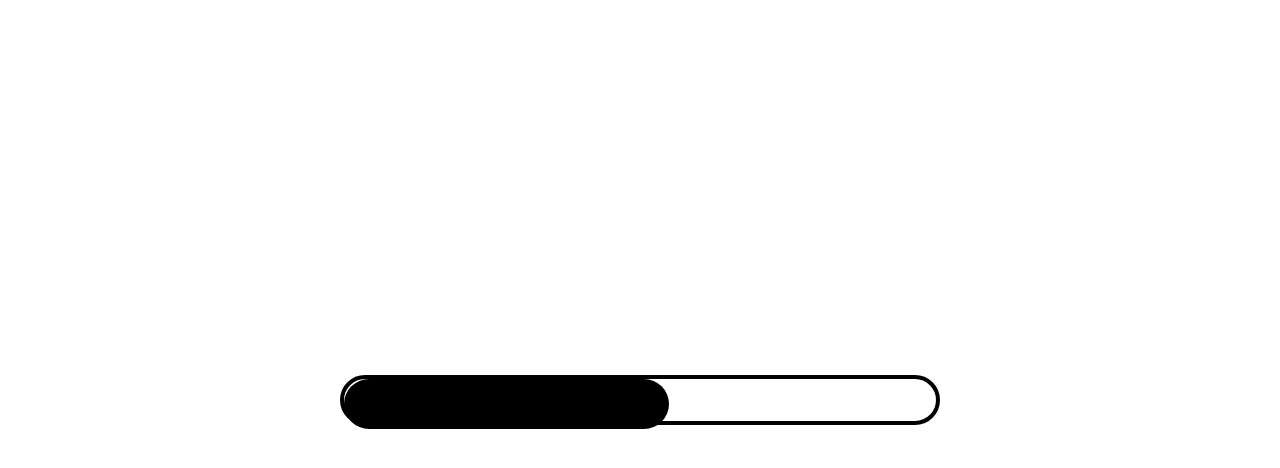
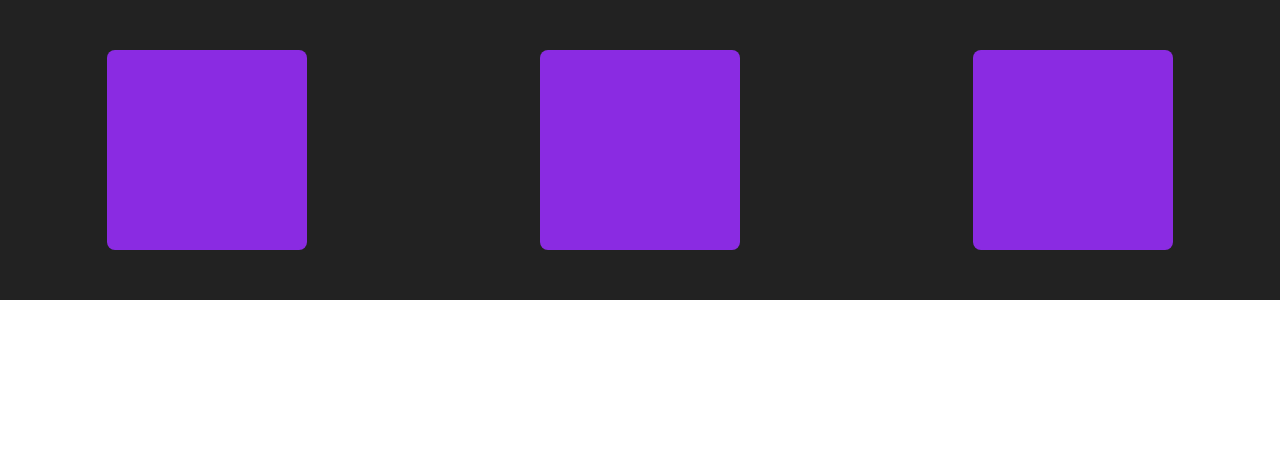
Before and after one commit to NataliaMarchese/aprendendo-css, a plain HTML site: page index.html in a window 1280 px wide. Drawn offline with Linux system fonts and the light colour scheme.

Commit message:
Add files via upload

```diff
--- a/index.html
+++ b/index.html
@@ -5,17 +5,15 @@
     <meta charset="UTF-8">
     <meta name="viewport" content="width=device-width, initial-scale=1.0">
     <title>Document</title>
-    <link rel="stylesheet" href="./style5.css">
+    <link rel="stylesheet" href="./style8.css">
 </head>
 
 <body>
-
-
-<div class="loading">
-   <div class="div-filho"></div>
-</div>
-
-
+ <div class="container">
+    <div class="box"></div>
+    <div class="box"></div>
+    <div class="box"></div>
+ </div>
 </body>
 
 </html>
--- /dev/null
+++ b/style6.css
@@ -0,0 +1,15 @@
+*{
+    margin: 0;
+    padding: 0;
+    box-sizing: border-box;
+}
+h1{
+    color: #fff;
+}
+
+    body{
+        background-image: url("./img/image.png");
+        background-position: center;
+        background-size: cover;
+        height: 100vh;
+    }
--- /dev/null
+++ b/style7.css
@@ -0,0 +1,36 @@
+*{
+    margin: 0;
+    padding: 0;
+    box-sizing: border-box;
+}
+
+div  {
+    padding: 100px;
+    text-align: center;
+    background-position: center;
+    background-repeat: no-repeat;
+    background-size: cover;
+    background-attachment: fixed;
+
+}
+
+.bg3, .bg5 {
+    color: #1d1d1d;
+}
+p{
+    margin-top: 30px;
+}
+
+
+.bg1 {
+    color: #fff;
+    background-image: url("./img/image2.png");
+}
+
+.bg3 {
+    background-image: url("./img/image5.png");
+}
+
+.bg5 {
+    background-image: url("./img/image7.png");
+}
--- /dev/null
+++ b/style8.css
@@ -0,0 +1,22 @@
+* {
+    margin: 0;
+    padding: 0;
+    box-sizing: border-box;
+}
+
+.container {
+justify-content:space-around;
+flex-wrap: wrap;
+    background: #222;
+    display: flex;
+    gap: 20px;
+    padding: 50px 0px;
+
+    & .box {
+        width: 200px;
+        height: 200px;
+        background-color: blueviolet;
+        border-radius: 8px;
+
+    }
+}
```
Also changed, not shown: img/astronauta.png (added), img/disco.png (added), img/image2.png (added), img/image3.png (added), img/image4.png (added), img/image5.png (added), img/image6.png (added), img/image7.png (added), 1 other file.
